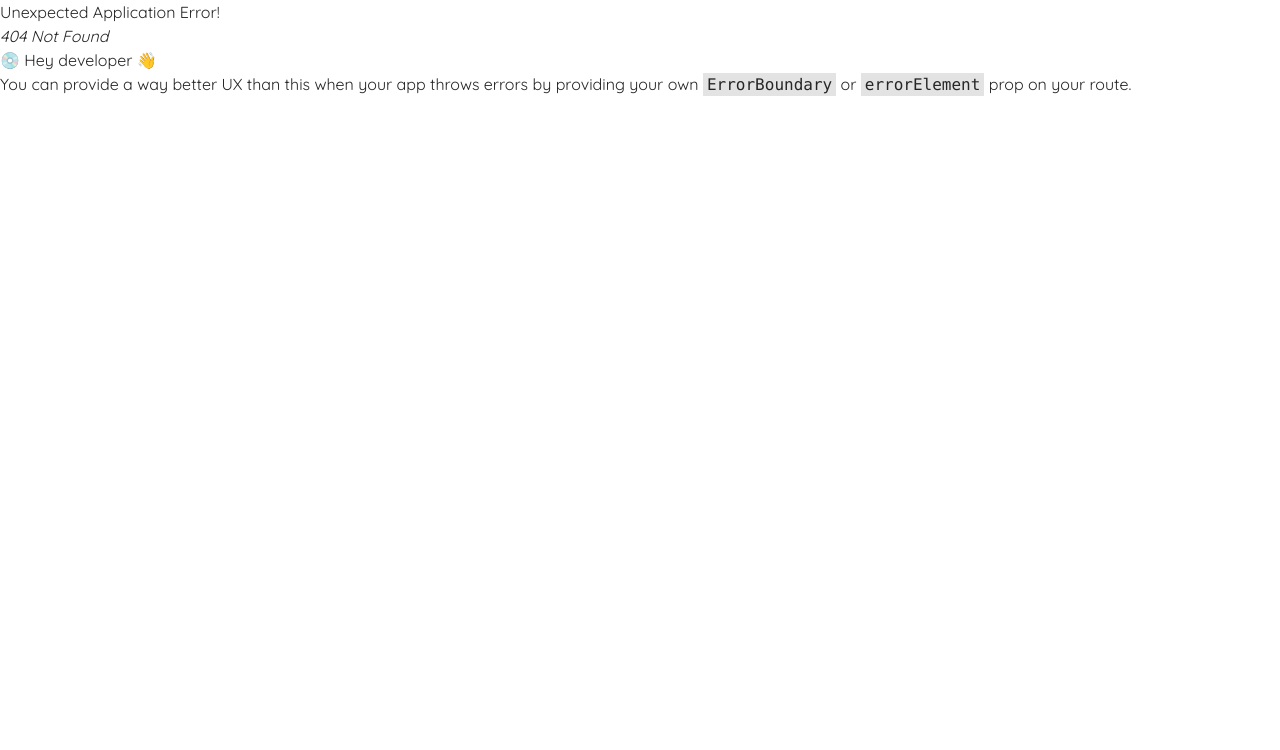
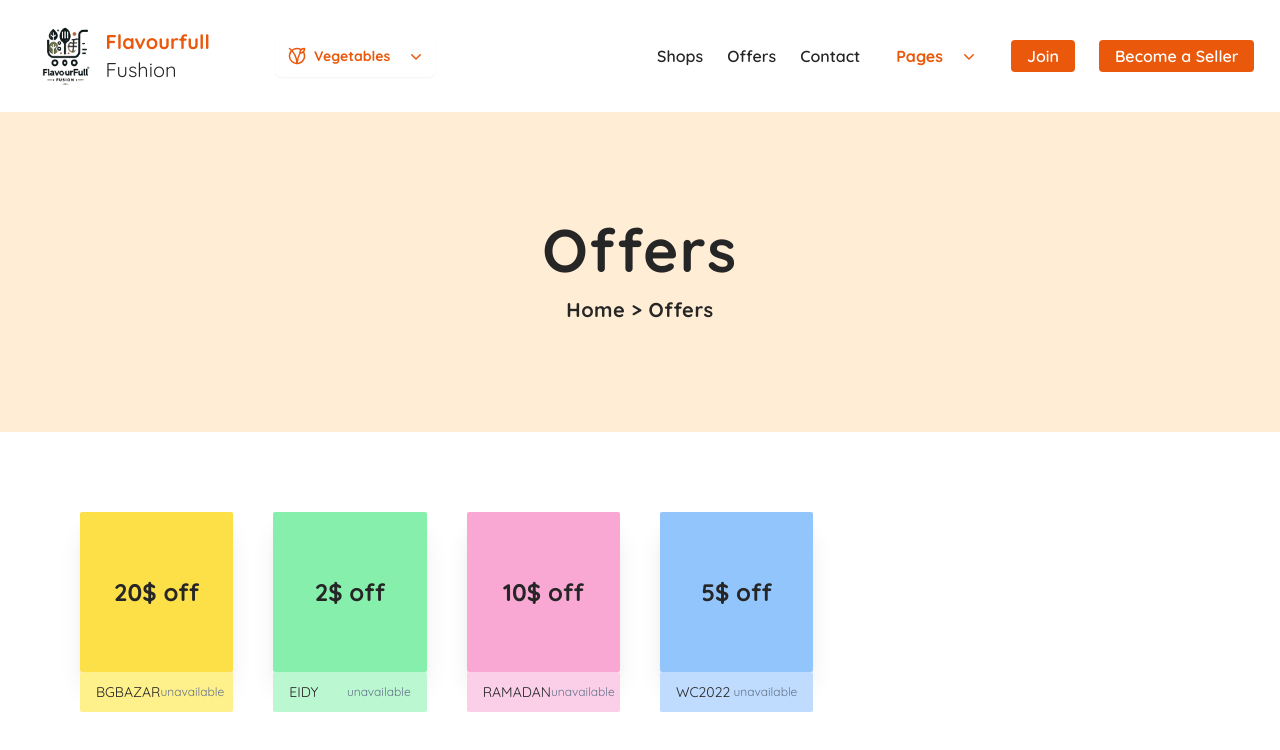
Before and after one commit to alshadab/flavorfulFusion, a React (Create React App) app: page /offers in a window 1280 px wide. Before the commit this address had no page. Shown: the top 750 px of the page. Built offline with nearby package versions, Linux system fonts and the light colour scheme.

Commit message:
Completed the Shops Page

```diff
--- a/src/components/Navbar/NavMenus/NavMenus.jsx
+++ b/src/components/Navbar/NavMenus/NavMenus.jsx
@@ -6,7 +6,7 @@ function NavMenus() {
   const links = (
     <>
       <NavLink
-        to="/messages"
+        to="/shops"
         className={({ isActive, isPending }) =>
           isPending
             ? "pending"
@@ -18,7 +18,7 @@ function NavMenus() {
         Shops
       </NavLink>
       <NavLink
-        to="/messages"
+        to="/offers"
         className={({ isActive, isPending }) =>
           isPending
             ? "pending"
--- /dev/null
+++ b/src/pages/OffersPage/OffersPage.jsx
@@ -0,0 +1,56 @@
+import React from "react";
+
+const OffersPage = () => {
+  return (
+    <div className="h-[85vh]">
+      <div className="h-[40vh] bg-orange-100 flex items-center justify-center text-center">
+        <div>
+          <h1 className="text-6xl font-extrabold mb-4 tracking-wide">Offers</h1>
+          <p className="text-xl tracking-wide font-bold">{`Home > Offers`}</p>
+        </div>
+      </div>
+      <div className="h-[45vh] text-center">
+        <div className="grid grid-cols-6 gap-10  mx-20 py-20">
+          <div className="">
+            <div className="shadow-xl h-[20vh] rounded-sm bg-yellow-300 flex items-center justify-center">
+              <p className="font-bold text-2xl">20$ off</p>
+            </div>
+            <div className="bg-yellow-200 h-[5vh] rounded-sm px-4 flex items-center justify-between">
+              <p className="text-sm">BGBAZAR</p>
+              <p className="text-xs text-slate-500">unavailable</p>
+            </div>
+          </div>
+          <div className="">
+            <div className="shadow-xl h-[20vh] rounded-sm bg-green-300 flex items-center justify-center">
+              <p className="font-bold text-2xl">2$ off</p>
+            </div>
+            <div className="bg-green-200 h-[5vh] rounded-sm px-4 flex items-center justify-between">
+              <p className="text-sm">EIDY</p>
+              <p className="text-xs text-slate-500">unavailable</p>
+            </div>
+          </div>
+          <div className="">
+            <div className="shadow-xl h-[20vh] rounded-sm bg-pink-300 flex items-center justify-center">
+              <p className="font-bold text-2xl">10$ off</p>
+            </div>
+            <div className="bg-pink-200 h-[5vh] rounded-sm px-4 flex items-center justify-between">
+              <p className="text-sm">RAMADAN</p>
+              <p className="text-xs text-slate-500">unavailable</p>
+            </div>
+          </div>
+          <div className="">
+            <div className="shadow-xl h-[20vh] rounded-sm bg-blue-300 flex items-center justify-center">
+              <p className="font-bold text-2xl">5$ off</p>
+            </div>
+            <div className="bg-blue-200 h-[5vh] rounded-sm px-4 flex items-center justify-between">
+              <p className="text-sm">WC2022</p>
+              <p className="text-xs text-slate-500">unavailable</p>
+            </div>
+          </div>
+        </div>
+      </div>
+    </div>
+  );
+};
+
+export default OffersPage;
--- /dev/null
+++ b/src/pages/ShopsPage/ShopsPage.jsx
@@ -0,0 +1,103 @@
+const ShopsPage = () => {
+  return (
+    <div className="h-[85vh] bg- py-[5vh] px-[10vw]">
+      <div className="mx-10 text-primary">
+        <h1 className="font-extrabold text-5xl ">All ShopsPage and Address</h1>
+      </div>
+      <div className="mt-10 grid grid-cols-3 gap-10 bg-white px-[2vw] py-[5vh] rounded-lg shadow-2xl border border-gray-100">
+        <div className="flex items-center gap-4 border border-gray-200 shadow-lg px-4 py-4 rounded-lg">
+          <div>
+            <img
+              className="w-[232px] h-[132px] object-cover rounded-lg"
+              src="https://images.unsplash.com/photo-1626628164569-d6412536db01?q=80&w=1632&auto=format&fit=crop&ixlib=rb-4.0.3&ixid=M3wxMjA3fDB8MHxwaG90by1wYWdlfHx8fGVufDB8fHx8fA%3D%3D"
+              alt=""
+            />
+          </div>
+          <div>
+            <h1 className="text-lg font-semibold">Mirpur-12</h1>
+            <p className="text-sm">
+              Lorem ipsum dolor sit, amet consectetur adipisicing elit.
+            </p>
+          </div>
+        </div>
+        <div className="flex items-center gap-4 border border-gray-200 shadow-lg px-4 py-4 rounded-lg">
+          <div>
+            <img
+              className="w-[232px] h-[132px] object-cover rounded-lg"
+              src="https://images.unsplash.com/photo-1501902555269-61c45cc73bfd?q=80&w=1740&auto=format&fit=crop&ixlib=rb-4.0.3&ixid=M3wxMjA3fDB8MHxwaG90by1wYWdlfHx8fGVufDB8fHx8fA%3D%3D"
+              alt=""
+            />
+          </div>
+          <div>
+            <h1 className="text-lg font-semibold">Dhanmondi</h1>
+            <p className="text-sm">
+              Lorem ipsum dolor sit, amet consectetur adipisicing elit.
+            </p>
+          </div>
+        </div>
+        <div className="flex items-center gap-4 border border-gray-200 shadow-lg px-4 py-4 rounded-lg">
+          <div>
+            <img
+              className="w-[232px] h-[132px] object-cover rounded-lg"
+              src="https://images.unsplash.com/photo-1662569156439-8d3a5c3123fd?q=80&w=1607&auto=format&fit=crop&ixlib=rb-4.0.3&ixid=M3wxMjA3fDB8MHxwaG90by1wYWdlfHx8fGVufDB8fHx8fA%3D%3D"
+              alt=""
+            />
+          </div>
+          <div>
+            <h1 className="text-lg font-semibold">Gushan-2</h1>
+            <p className="text-sm">
+              Lorem ipsum dolor sit, amet consectetur adipisicing elit.
+            </p>
+          </div>
+        </div>
+        <div className="flex items-center gap-4 border border-gray-200 shadow-lg px-4 py-4 rounded-lg">
+          <div>
+            <img
+              className="w-[232px] h-[132px] object-cover rounded-lg"
+              src="https://images.unsplash.com/photo-1657358167652-8783675ff4e3?q=80&w=1635&auto=format&fit=crop&ixlib=rb-4.0.3&ixid=M3wxMjA3fDB8MHxwaG90by1wYWdlfHx8fGVufDB8fHx8fA%3D%3D"
+              alt=""
+            />
+          </div>
+          <div>
+            <h1 className="text-lg font-semibold">Banani</h1>
+            <p className="text-sm">
+              Lorem ipsum dolor sit, amet consectetur adipisicing elit.
+            </p>
+          </div>
+        </div>
+        <div className="flex items-center gap-4 border border-gray-200 shadow-lg px-4 py-4 rounded-lg">
+          <div>
+            <img
+              className="w-[232px] h-[132px] object-cover rounded-lg"
+              src="https://images.unsplash.com/photo-1583429891508-015ef9cd958e?q=80&w=1613&auto=format&fit=crop&ixlib=rb-4.0.3&ixid=M3wxMjA3fDB8MHxwaG90by1wYWdlfHx8fGVufDB8fHx8fA%3D%3D"
+              alt=""
+            />
+          </div>
+          <div>
+            <h1 className="text-lg font-semibold">Gulisthan</h1>
+            <p className="text-sm">
+              Lorem ipsum dolor sit, amet consectetur adipisicing elit.
+            </p>
+          </div>
+        </div>
+        <div className="flex items-center gap-4 border border-gray-200 shadow-lg px-4 py-4 rounded-lg">
+          <div>
+            <img
+              className="w-[232px] h-[132px] object-cover rounded-lg"
+              src="https://images.unsplash.com/photo-1549300461-11c5b94e8855?q=80&w=1740&auto=format&fit=crop&ixlib=rb-4.0.3&ixid=M3wxMjA3fDB8MHxwaG90by1wYWdlfHx8fGVufDB8fHx8fA%3D%3D"
+              alt=""
+            />
+          </div>
+          <div>
+            <h1 className="text-lg font-semibold">Bashundhara</h1>
+            <p className="text-sm">
+              Lorem ipsum dolor sit, amet consectetur adipisicing elit.
+            </p>
+          </div>
+        </div>
+      </div>
+    </div>
+  );
+};
+
+export default ShopsPage;
```
Also changed, not shown: src/routes/router.jsx (+18 -8 lines).
